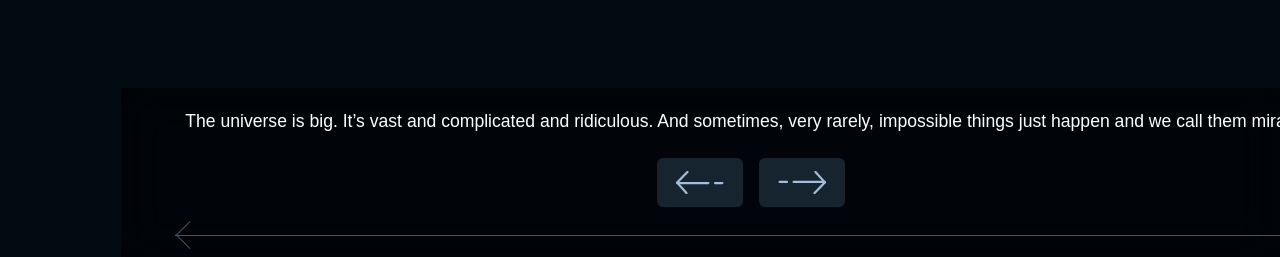
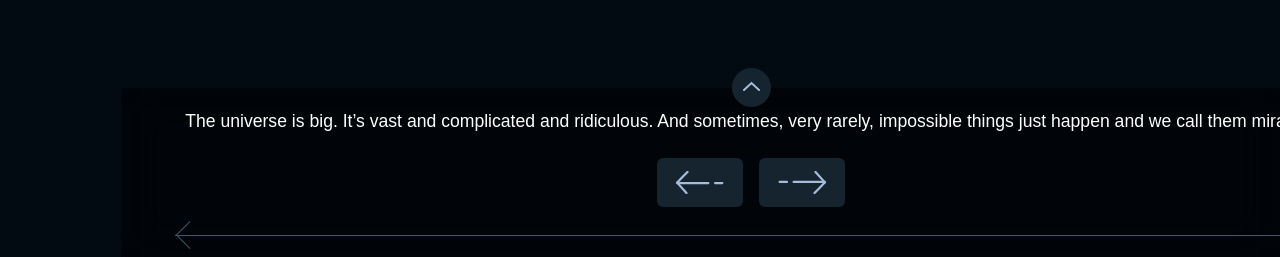
Before and after one commit to shachaf8787/bsmch-hanuka-riddle, a React (Create React App) app: page / in a window 1280 px wide. Shown: the part 540-797 px from the top of the page. Built offline with nearby package versions, Linux system fonts and the light colour scheme.

Commit message:
💚 Added "cloes text btn"

```diff
--- a/src/App.js
+++ b/src/App.js
@@ -1,7 +1,8 @@
 import "./App.css";
-import Hanukia from "./components/Hanukia";
-import Arrow from "./svg/Arrow";
+import Hanukia from "./components/UI/Hanukia";
 import { useState } from "react";
+import { Main } from "./components/Layout/Main";
+
 
 const DUMMY_CANDLES_DATA = [
   {
@@ -71,18 +72,7 @@ function App() {
       <figure>
         <Hanukia candlesData={candlesData}/>
       </figure>
-      <main>
-        <p className="text">
-          The universe is big. It’s vast and complicated and ridiculous. And
-          sometimes, very rarely, impossible things just happen and we call them
-          miracles
-        </p>
-        <div className="arrows-container">
-          <Arrow arrowDirection="prev" onClick={handlePrevArrow}/>
-          <Arrow arrowDirection="next" onClick={handleNextArrow}/>
-        </div>
-        <div className="direction-arrow"></div>
-      </main>
+      <Main onNextArrow={handleNextArrow} onPrevArrow={handlePrevArrow}/>
     </div>
   );
 }
--- /dev/null
+++ b/src/components/Layout/Main.js
@@ -0,0 +1,28 @@
+import React from "react";
+import CloseBtn from "../UI/CloseBtn";
+import Arrow from "../UI/Arrow";
+import { useState } from "react";
+
+export const Main = (props) => {
+  const [isOpen, setIsOpen] = useState();
+
+  const toggleTextHandler = () => {
+    setIsOpen(prev => !prev)
+  };
+
+  return (
+    <main>
+      <CloseBtn onToggleText={toggleTextHandler} isOpen={isOpen}/>
+      <p className="text">
+        The universe is big. It’s vast and complicated and ridiculous. And
+        sometimes, very rarely, impossible things just happen and we call them
+        miracles
+      </p>
+      <div className="arrows-container">
+        <Arrow arrowDirection="prev" onClick={props.onNextArrow} />
+        <Arrow arrowDirection="next" onClick={props.onPrevArrow} />
+      </div>
+      <div className="direction-arrow"></div>
+    </main>
+  );
+};
--- a/src/svg/Arrow.js
+++ b/src/components/UI/Arrow.js
@@ -1,25 +1,19 @@
 import React, { useState } from "react";
+import useOnclickStyle from "../../hooks/use-onclick-style";
 import classes from "./Arrow.module.css";
 
 const Arrow = (props) => {
   const [clicked, setClicked] = useState(false);
 
+  const { applyAnimatedClick, animatedClassName } = useOnclickStyle(
+    `${classes.btn} ${classes[`icon-${props.arrowDirection || "next"}`]}`,
+    classes["onclick"]
+  );
+
   const onClickHandler = () => {
     props.onClick();
-    setClicked(true);
+     applyAnimatedClick();
   };
-
-  if (clicked) {
-    setTimeout(() => {
-      setClicked(false);
-    }, 200);
-  }
-
-  const svgClassName = `${classes.btn} ${
-    classes[`icon-${props.arrowDirection || "next"}`]
-  } ${clicked ? classes["onclick"] : ""}`;
-
-  console.log(svgClassName);
 
   return (
     <svg
@@ -28,7 +22,7 @@ const Arrow = (props) => {
       viewBox="0 0 43 21"
       fill="none"
       xmlns="http://www.w3.org/2000/svg"
-      className={svgClassName}
+      className={animatedClassName}
       onClick={onClickHandler}
     >
       <path
--- /dev/null
+++ b/src/components/UI/CloseBtn.js
@@ -0,0 +1,27 @@
+import React, { useState } from "react";
+import classes from "./CloseBtn.module.css";
+import useOnclickStyle from "../../hooks/use-onclick-style";
+
+const CloseBtn = (props) => {
+  const { applyAnimatedClick, animatedClassName } = useOnclickStyle(
+    classes.close,
+    classes["onclick"]
+  );
+
+  const onClickHandler = () => {
+    props.onToggleText();
+    applyAnimatedClick();
+  };
+
+  const closeBtnClassName = `${animatedClassName} ${
+    props.isOpen ? classes.open : classes.closed
+  }`;
+
+  return (
+    <div className={classes['close-btn-container']}>
+      <button className={closeBtnClassName} onClick={onClickHandler}></button>
+    </div>
+  );
+};
+
+export default CloseBtn;
--- /dev/null
+++ b/src/components/UI/CloseBtn.module.css
@@ -0,0 +1,32 @@
+.close-btn-container {
+  position: absolute;
+  width: 100%;
+  display: flex;
+  justify-content: center;
+}
+
+.close {
+  position: relative;
+  top: -40px;
+  background-color: var(--dark-grey);
+  width: 39px;
+  aspect-ratio: 1;
+  background-image: url('../../assests/arrow-down.svg');
+  background-repeat: no-repeat;
+  background-position-x: 50%;
+  background-position-y: 55%;
+  border-radius: 50%;
+  border: none;
+  transition: all 200ms ease;
+  transform-origin: center center;
+}
+
+.close.onclick {
+  background-color: var(--white);
+  stroke: var(--grey);
+  transition: all 200ms ease;
+}
+
+.close.closed {
+  transform: rotate(180deg);
+}
--- a/src/components/Hanukia.js
+++ b/src/components/UI/Hanukia.js
@@ -1,12 +1,7 @@
-import { nanoid } from "nanoid";
 import React from "react";
-import { useState } from "react";
-import { Gradients } from "../classes/classes";
 import classes from "./Hanukia.module.css";
 
 const Hanukia = (props) => {
-  // const AllGradientsId = new Gradients("linear-gradient", 3).getGradientArray();
-
   const CandleElementsLeft = props.candlesData
     .filter((item, index) => index < 4)
     .map((element) => (
--- a/src/components/Hanukia.module.css
+++ b/src/components/UI/Hanukia.module.css
@@ -32,7 +32,7 @@
   position: absolute;
   margin-inline: auto;
   overflow: visible;
-  background-image: url('../assests/middle-candle-glow_2.svg');
+  background-image: url('../../assests/middle-candle-glow_2.svg');
   background-repeat: no-repeat;
   background-size: cover;
   background-position-x: 50%;
@@ -52,7 +52,7 @@
 }
 
 .candle-holder {
-  background-image: url(../assests/SingleCandle.svg);
+  background-image: url(../../assests/SingleCandle.svg);
   background-repeat: no-repeat;
   background-size: contain;
   width: 20px;
--- /dev/null
+++ b/src/hooks/use-onclick-style.js
@@ -0,0 +1,26 @@
+import React from "react";
+import { useState } from "react";
+
+const useOnclickStyle = (originalClassName, newClassname) => {
+  const [clicked, setClicked] = useState(false);
+
+  const onClickHandler = () => {
+    setClicked(true);
+  };
+
+  if (clicked) {
+    setTimeout(() => {
+      setClicked(false);
+    }, 200);
+  }
+
+  const className = `${originalClassName} ${clicked ? newClassname : ""}`;
+
+  return {
+    applyAnimatedClick: onClickHandler,
+    animatedClassName: className,
+    state: clicked,
+  };
+};
+
+export default useOnclickStyle;
```
Also changed, not shown: src/assests/arrow-down.svg (added), src/components/UI/Arrow.module.css (renamed from src/svg/Arrow.module.css).
